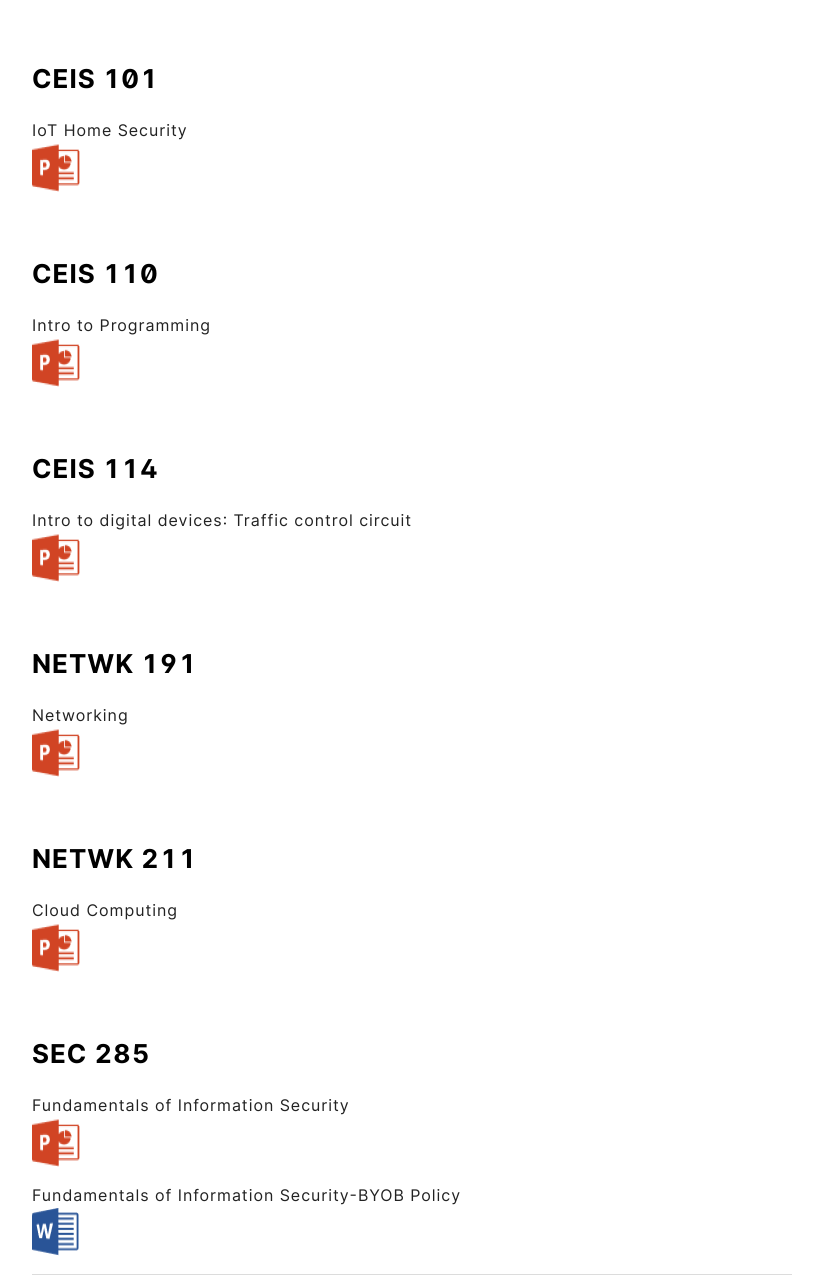
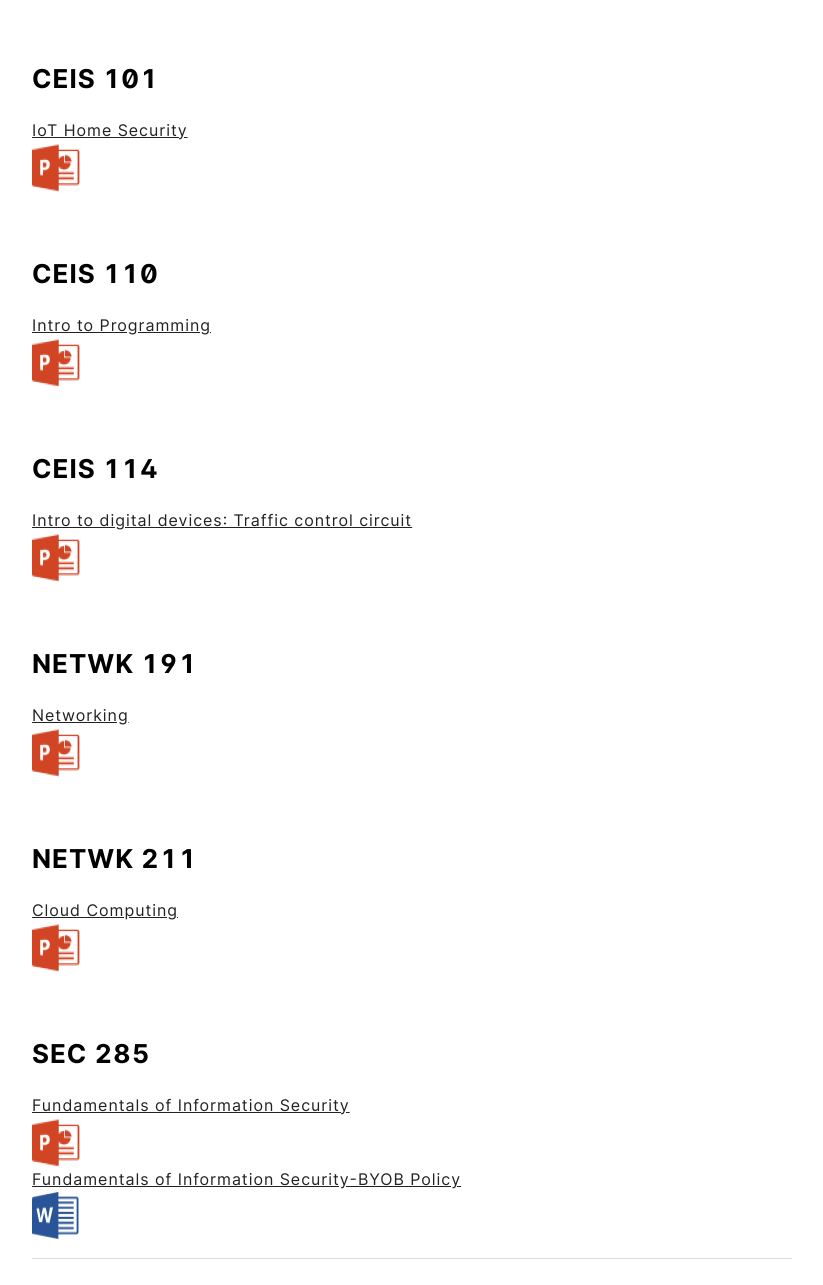
Before and after one commit to TechnoVixen-Natani/TechnoVixen-Natani.github.io, a plain HTML site: page projects/index.html in a window 1280 px wide. Shown: the part 195-1480 px from the top of the page, without its empty margins (228-1051 px from the left). Drawn offline with nearby package versions, Linux system fonts and the light colour scheme.

Commit message:
init commit

```diff
--- a/projects/index.html
+++ b/projects/index.html
@@ -136,60 +136,46 @@
 
             <div class="post-content">
                 <h2 id="ceis-101"><strong>CEIS 101</strong></h2>
-<p>IoT Home Security
-<a href = "https://TechnoVixen-Natani.github.io//"/>
+<p><a href="https://docs.google.com/presentation/d/1Fa98BpyHwvY95xKvBm8K6olw7vPdYPER/edit?usp=sharing&amp;ouid=110277518878218058530&amp;rtpof=true&amp;sd=true">IoT Home Security</a>
 
-    <img src="https://TechnoVixen-Natani.github.io/img/pptx.png"  alt="PPTX"  class="left"  style="border-radius: 8px;"  />
+    <img src="https://TechnoVixen-Natani.github.io/img/pptx.png"  alt="PowerPoint Icon"  class="left"  style="border-radius: 8px;"  />
+
+</p>
+<h2 id="ceis-110"><strong>CEIS 110</strong></h2>
+<p><a href="https://docs.google.com/presentation/d/1kRmu6CsIBv57WMJEhE79P2W8b2mtr1dD/edit?usp=sharing&amp;ouid=110277518878218058530&amp;rtpof=true&amp;sd=true">Intro to Programming</a>
+
+    <img src="https://TechnoVixen-Natani.github.io/img/pptx.png"  alt="PowerPoint Icon"  class="left"  style="border-radius: 8px;"  />
+
+</p>
+<h2 id="ceis-114"><strong>CEIS 114</strong></h2>
+<p><a href="https://docs.google.com/presentation/d/1dhKzlfKqa2Lhcp3ctKdsOdB9t5ie5jaV/edit?usp=sharing&amp;ouid=110277518878218058530&amp;rtpof=true&amp;sd=true">Intro to digital devices: Traffic control circuit</a>
+
+    <img src="https://TechnoVixen-Natani.github.io/img/pptx.png"  alt="PowerPoint Icon"  class="left"  style="border-radius: 8px;"  />
+
+</p>
+<h2 id="netwk-191"><strong>NETWK 191</strong></h2>
+<p><a href="https://docs.google.com/presentation/d/1dAVRHwIWJzfyLmfwq_ajT12SIH5kwo2Q/edit?usp=sharing&amp;ouid=110277518878218058530&amp;rtpof=true&amp;sd=true">Networking</a>
+
+    <img src="https://TechnoVixen-Natani.github.io/img/pptx.png"  alt="PowerPoint Icon"  class="left"  style="border-radius: 8px;"  />
+
+</p>
+<h2 id="netwk-211"><strong>NETWK 211</strong></h2>
+<p><a href="https://docs.google.com/presentation/d/1y8YEQskmv9iLnFj1837JL73Q-ZeIdsSy/edit?usp=sharing&amp;ouid=110277518878218058530&amp;rtpof=true&amp;sd=true">Cloud Computing</a>
+
+    <img src="https://TechnoVixen-Natani.github.io/img/pptx.png"  alt="PowerPoint Icon"  class="left"  style="border-radius: 8px;"  />
+
+</p>
+<h2 id="sec-285"><strong>SEC 285</strong></h2>
+<p><a href="https://docs.google.com/presentation/d/1Xdw4GiCpZMPszvRoabAk9q1tN1adKo0D/edit?usp=sharing&amp;ouid=110277518878218058530&amp;rtpof=true&amp;sd=true">Fundamentals of Information Security</a>
+
+    <img src="https://TechnoVixen-Natani.github.io/img/pptx.png"  alt="PowerPoint Icon"  class="left"  style="border-radius: 8px;"  />
 
 
-</a></p>
-<h2 id="ceis-110"><strong>CEIS 110</strong></h2>
-<p>Intro to Programming
-<a href = "https://TechnoVixen-Natani.github.io//"/>
+<a href="https://docs.google.com/document/d/1HTxBzy0T8am2mMY8oJmH6Rp9tKFN8eWt/edit?usp=sharing&amp;ouid=110277518878218058530&amp;rtpof=true&amp;sd=true">Fundamentals of Information Security-BYOB Policy</a>
 
-    <img src="https://TechnoVixen-Natani.github.io/img/pptx.png"  alt="PPTX"  class="left"  style="border-radius: 8px;"  />
+    <img src="https://TechnoVixen-Natani.github.io/img/docx.png"  alt="Docx Icon"  class="left"  style="border-radius: 8px;"  />
 
-
-</a></p>
-<h2 id="ceis-114"><strong>CEIS 114</strong></h2>
-<p>Intro to digital devices: Traffic control circuit
-<a href = "https://TechnoVixen-Natani.github.io//"/>
-
-    <img src="https://TechnoVixen-Natani.github.io/img/pptx.png"  alt="PPTX"  class="left"  style="border-radius: 8px;"  />
-
-
-</a></p>
-<h2 id="netwk-191"><strong>NETWK 191</strong></h2>
-<p>Networking
-<a href = "https://TechnoVixen-Natani.github.io//"/>
-
-    <img src="https://TechnoVixen-Natani.github.io/img/pptx.png"  alt="PPTX"  class="left"  style="border-radius: 8px;"  />
-
-
-</a></p>
-<h2 id="netwk-211"><strong>NETWK 211</strong></h2>
-<p>Cloud Computing
-<a href = "https://TechnoVixen-Natani.github.io//"/>
-
-    <img src="https://TechnoVixen-Natani.github.io/img/pptx.png"  alt="PPTX"  class="left"  style="border-radius: 8px;"  />
-
-
-</a></p>
-<h2 id="sec-285"><strong>SEC 285</strong></h2>
-<p>Fundamentals of Information Security
-<a href = "https://TechnoVixen-Natani.github.io//"/>
-
-    <img src="https://TechnoVixen-Natani.github.io/img/pptx.png"  alt="PPTX"  class="left"  style="border-radius: 8px;"  />
-
-
-</a></p>
-<p>Fundamentals of Information Security-BYOB Policy
-<a href = "https://TechnoVixen-Natani.github.io//"/>
-
-    <img src="https://TechnoVixen-Natani.github.io/img/docx.png"  alt="PPTX"  class="left"  style="border-radius: 8px;"  />
-
-
-</a></p>
+</p>
 
             </div>
         </article>
```
